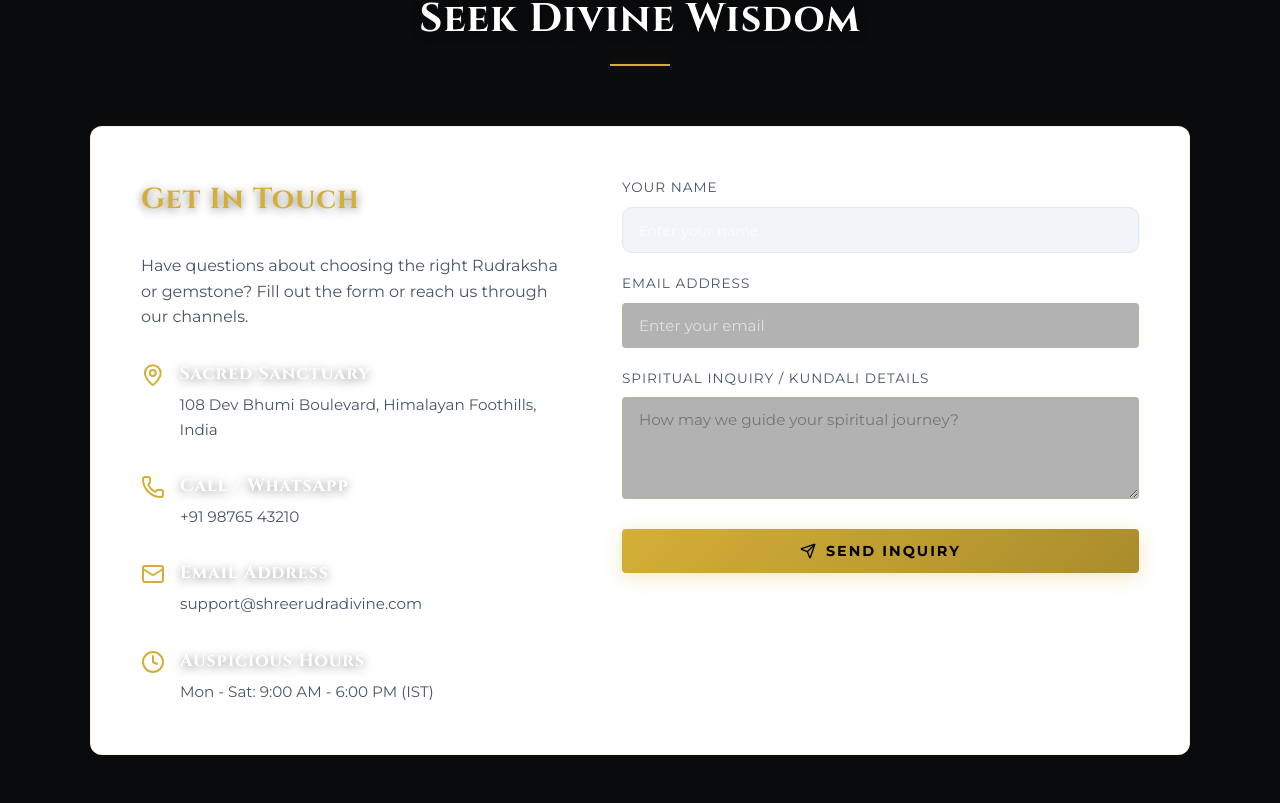
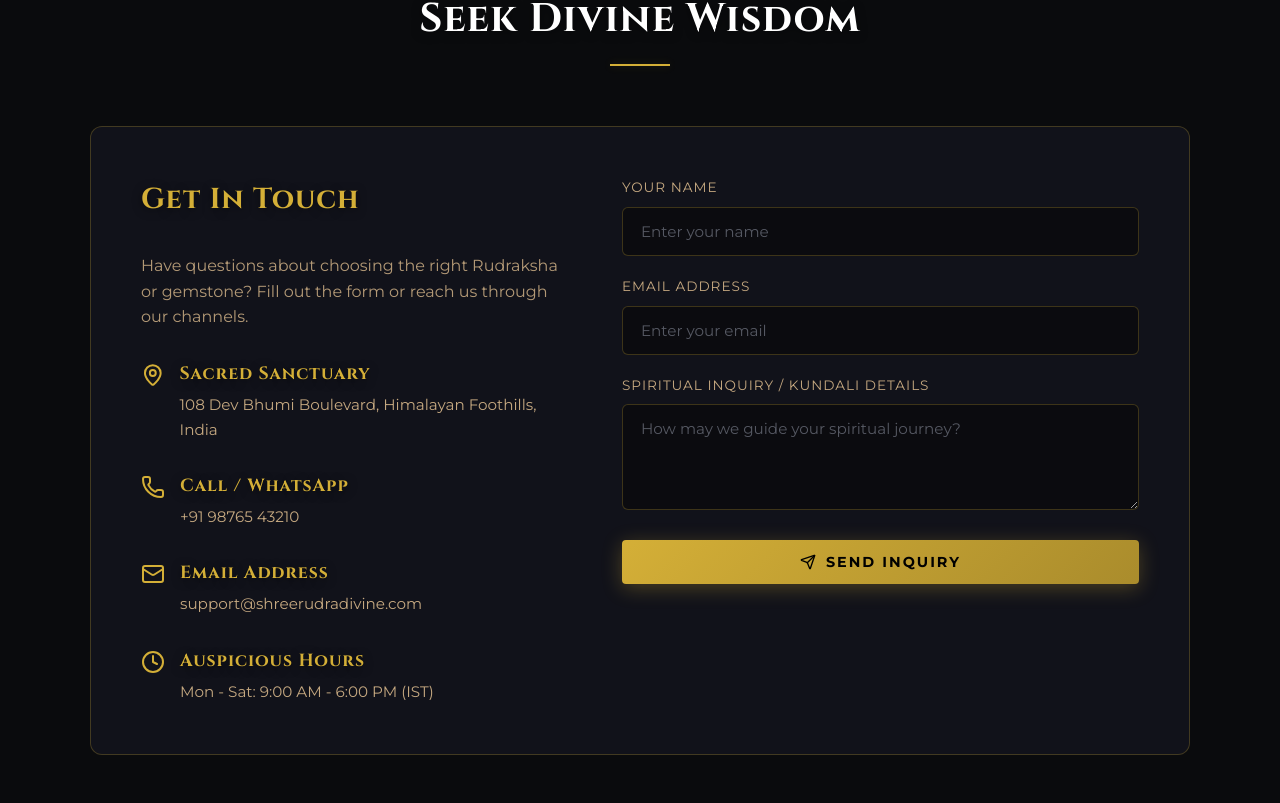
Before and after one commit to alpha-aks/shreerudradivine-v1, a React (Vite) app: page / in a window 1280 px wide. Shown: the part 3417-4220 px from the top of the page. Built offline with nearby package versions, Linux system fonts and the light colour scheme.

Commit message:
Style contact form, fields, text and container to match dark gold theme

```diff
--- a/src/App.jsx
+++ b/src/App.jsx
@@ -830,42 +830,42 @@ function App() {
           <h2 className="section-title">Seek Divine Wisdom</h2>
         </div>
 
-        <div className="contact-container">
+        <div className="contact-container" style={{ background: 'rgba(18, 20, 28, 0.95)', border: '1px solid rgba(212, 175, 55, 0.25)', borderRadius: '12px', padding: '50px' }}>
           <div className="contact-info">
             <h3 style={{ fontSize: '1.8rem', color: 'var(--gold-primary)' }}>Get In Touch</h3>
-            <p style={{ color: 'var(--text-secondary)' }}>
+            <p style={{ color: '#c5a880', opacity: 0.9 }}>
               Have questions about choosing the right Rudraksha or gemstone? Fill out the form or reach us through our channels.
             </p>
 
             <div className="info-item">
               <MapPin className="info-icon" />
               <div className="info-details">
-                <h4>Sacred Sanctuary</h4>
-                <p>108 Dev Bhumi Boulevard, Himalayan Foothills, India</p>
+                <h4 style={{ color: 'var(--gold-primary)', fontSize: '1.1rem', marginBottom: '5px' }}>Sacred Sanctuary</h4>
+                <p style={{ color: '#c5a880', fontSize: '0.95rem' }}>108 Dev Bhumi Boulevard, Himalayan Foothills, India</p>
               </div>
             </div>
 
             <div className="info-item">
               <Phone className="info-icon" />
               <div className="info-details">
-                <h4>Call / WhatsApp</h4>
-                <p>+91 98765 43210</p>
+                <h4 style={{ color: 'var(--gold-primary)', fontSize: '1.1rem', marginBottom: '5px' }}>Call / WhatsApp</h4>
+                <p style={{ color: '#c5a880', fontSize: '0.95rem' }}>+91 98765 43210</p>
               </div>
             </div>
 
             <div className="info-item">
               <Mail className="info-icon" />
               <div className="info-details">
-                <h4>Email Address</h4>
-                <p>support@shreerudradivine.com</p>
+                <h4 style={{ color: 'var(--gold-primary)', fontSize: '1.1rem', marginBottom: '5px' }}>Email Address</h4>
+                <p style={{ color: '#c5a880', fontSize: '0.95rem' }}>support@shreerudradivine.com</p>
               </div>
             </div>
 
             <div className="info-item">
               <Clock className="info-icon" />
               <div className="info-details">
-                <h4>Auspicious Hours</h4>
-                <p>Mon - Sat: 9:00 AM - 6:00 PM (IST)</p>
+                <h4 style={{ color: 'var(--gold-primary)', fontSize: '1.1rem', marginBottom: '5px' }}>Auspicious Hours</h4>
+                <p style={{ color: '#c5a880', fontSize: '0.95rem' }}>Mon - Sat: 9:00 AM - 6:00 PM (IST)</p>
               </div>
             </div>
           </div>
@@ -874,15 +874,15 @@ function App() {
             {formSubmitted ? (
               <div style={{ height: '100%', display: 'flex', flexDirection: 'column', alignItems: 'center', justifyContent: 'center', textAlign: 'center', gap: '15px', padding: '20px' }}>
                 <CheckCircle size={60} style={{ color: 'var(--gold-primary)' }} />
-                <h3 style={{ fontSize: '1.6rem', color: '#fff' }}>Blessings Received</h3>
-                <p style={{ color: 'var(--text-secondary)' }}>
+                <h3 style={{ fontSize: '1.6rem', color: 'var(--gold-primary)' }}>Blessings Received</h3>
+                <p style={{ color: '#c5a880' }}>
                   Thank you for reaching out. Our divine counselor will connect with you under the next auspicious planetary hour.
                 </p>
               </div>
             ) : (
               <form className="contact-form" onSubmit={handleFormSubmit}>
                 <div className="form-group">
-                  <label htmlFor="name">Your Name</label>
+                  <label htmlFor="name" style={{ color: '#c5a880', fontSize: '0.85rem', textTransform: 'uppercase', letterSpacing: '1px' }}>Your Name</label>
                   <input
                     type="text"
                     id="name"
@@ -890,11 +890,21 @@ function App() {
                     value={formData.name}
                     onChange={handleInputChange}
                     placeholder="Enter your name"
+                    style={{
+                      background: 'rgba(10, 11, 13, 0.9)',
+                      border: '1px solid rgba(212, 175, 55, 0.3)',
+                      borderRadius: '6px',
+                      padding: '14px 18px',
+                      color: '#ffffff',
+                      fontFamily: 'var(--font-body)',
+                      fontSize: '0.95rem',
+                      width: '100%'
+                    }}
                     required
                   />
                 </div>
                 <div className="form-group">
-                  <label htmlFor="email">Email Address</label>
+                  <label htmlFor="email" style={{ color: '#c5a880', fontSize: '0.85rem', textTransform: 'uppercase', letterSpacing: '1px' }}>Email Address</label>
                   <input
                     type="email"
                     id="email"
@@ -902,11 +912,21 @@ function App() {
                     value={formData.email}
                     onChange={handleInputChange}
                     placeholder="Enter your email"
+                    style={{
+                      background: 'rgba(10, 11, 13, 0.9)',
+                      border: '1px solid rgba(212, 175, 55, 0.3)',
+                      borderRadius: '6px',
+                      padding: '14px 18px',
+                      color: '#ffffff',
+                      fontFamily: 'var(--font-body)',
+                      fontSize: '0.95rem',
+                      width: '100%'
+                    }}
                     required
                   />
                 </div>
                 <div className="form-group">
-                  <label htmlFor="message">Spiritual Inquiry / Kundali Details</label>
+                  <label htmlFor="message" style={{ color: '#c5a880', fontSize: '0.85rem', textTransform: 'uppercase', letterSpacing: '1px' }}>Spiritual Inquiry / Kundali Details</label>
                   <textarea
                     id="message"
                     name="message"
@@ -914,6 +934,17 @@ function App() {
                     value={formData.message}
                     onChange={handleInputChange}
                     placeholder="How may we guide your spiritual journey?"
+                    style={{
+                      background: 'rgba(10, 11, 13, 0.9)',
+                      border: '1px solid rgba(212, 175, 55, 0.3)',
+                      borderRadius: '6px',
+                      padding: '14px 18px',
+                      color: '#ffffff',
+                      fontFamily: 'var(--font-body)',
+                      fontSize: '0.95rem',
+                      width: '100%',
+                      resize: 'vertical'
+                    }}
                     required
                   />
                 </div>
--- a/src/index.css
+++ b/src/index.css
@@ -544,23 +544,41 @@ section {
   color: var(--text-secondary);
 }
 
-.form-group input,
-.form-group textarea {
-  background: rgba(0, 0, 0, 0.3);
-  border: 1px solid var(--border-color);
-  border-radius: 4px;
-  padding: 12px 16px;
-  color: #fff;
+/* Theme-matched input fields */
+.contact-form input,
+.contact-form textarea {
+  background: rgba(10, 11, 13, 0.8) !important;
+  border: 1px solid rgba(212, 175, 55, 0.25) !important;
+  border-radius: 6px;
+  padding: 14px 18px;
+  color: #ffffff !important;
   font-family: var(--font-body);
   font-size: 0.95rem;
   transition: var(--transition-smooth);
 }
 
-.form-group input:focus,
-.form-group textarea:focus {
-  outline: none;
-  border-color: var(--gold-primary);
-  box-shadow: 0 0 10px var(--gold-glow);
+.contact-form input::placeholder,
+.contact-form textarea::placeholder {
+  color: rgba(160, 165, 181, 0.5) !important;
+}
+
+.contact-form input:focus,
+.contact-form textarea:focus {
+  outline: none !important;
+  background: rgba(18, 20, 28, 0.95) !important;
+  border-color: var(--gold-primary) !important;
+  box-shadow: 0 0 15px rgba(212, 175, 55, 0.3) !important;
+}
+
+/* Match browser autofill background/text to the dark theme */
+.contact-form input:-webkit-autofill,
+.contact-form input:-webkit-autofill:hover,
+.contact-form input:-webkit-autofill:focus,
+.contact-form input:-webkit-autofill:active {
+  -webkit-box-shadow: 0 0 0 1000px #0a0b0d inset !important;
+  -webkit-text-fill-color: #ffffff !important;
+  border: 1px solid var(--gold-primary) !important;
+  transition: background-color 5000s ease-in-out 0s;
 }
 
 @media (max-width: 900px) {
```
